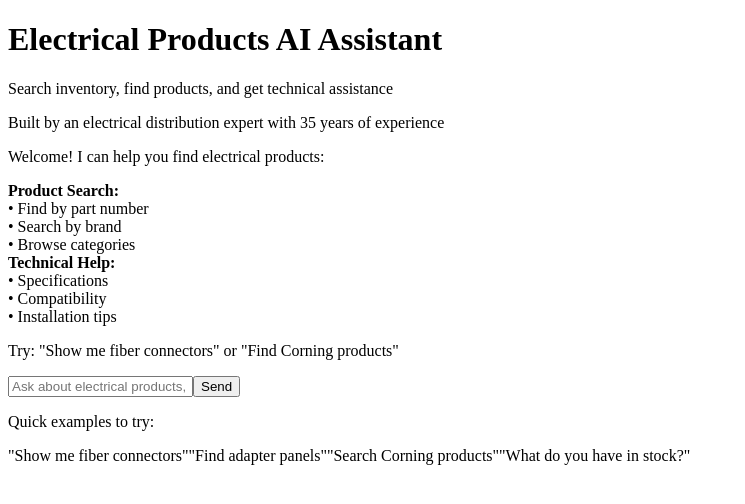
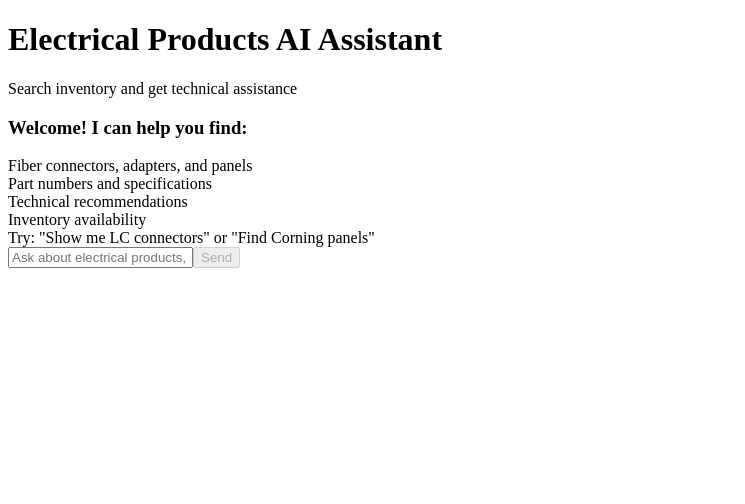
Before and after one commit to srmccombs/electrical-ai-assistant, a Next.js app: page /chat in a window 1280 px wide. Shown: the top 504 px of the page, without its empty margins (0-745 px from the left). Built offline with nearby package versions, Linux system fonts and the light colour scheme.

Commit message:
Update page.tsx

```diff
--- a/app/chat/page.tsx
+++ b/app/chat/page.tsx
@@ -1,64 +1,112 @@
 'use client'
 
 import { useChat } from 'ai/react'
+import { useState } from 'react'
 
 export default function ChatPage() {
   const { messages, input, handleInputChange, handleSubmit, isLoading } = useChat()
+  const [showProductPanel, setShowProductPanel] = useState(false)
+  const [currentProducts, setCurrentProducts] = useState<any[]>([])
+
+  // Extract products from AI response
+  const extractProducts = (content: string) => {
+    const products: any[] = []
+    const lines = content.split('\n')
+
+    lines.forEach(line => {
+      // Look for product pattern: "• PART-NUMBER - BRAND - DESCRIPTION"
+      const match = line.match(/•\s*([A-Z0-9-]+)\s*-\s*([^-]+)\s*-\s*(.+)/)
+      if (match) {
+        products.push({
+          partNumber: match[1].trim(),
+          brand: match[2].trim(),
+          description: match[3].trim(),
+          price: '$' + (Math.random() * 200 + 50).toFixed(2), // Mock pricing
+          availability: Math.random() > 0.3 ? 'In Stock' : 'Limited Stock'
+        })
+      }
+    })
+
+    if (products.length > 0) {
+      setCurrentProducts(products)
+      setShowProductPanel(true)
+    }
+  }
+
+  // Process messages to show products panel
+  const latestMessage = messages[messages.length - 1]
+  if (latestMessage && latestMessage.role === 'assistant' && currentProducts.length === 0) {
+    extractProducts(latestMessage.content)
+  }
 
   return (
-    <div className="min-h-screen bg-gray-50 py-8">
-      <div className="max-w-4xl mx-auto px-4">
-        <div className="text-center mb-8">
-          <h1 className="text-3xl font-bold text-gray-900 mb-2">
-            Electrical Products AI Assistant
-          </h1>
-          <p className="text-gray-600">
-            Search inventory, find products, and get technical assistance
-          </p>
-          <p className="text-sm text-blue-600 mt-2">
-            Built by an electrical distribution expert with 35 years of experience
-          </p>
+    <div className="h-screen bg-gray-50 flex">
+      {/* Left Side - Chat Interface */}
+      <div className={`flex flex-col ${showProductPanel ? 'w-1/2' : 'w-full'} transition-all duration-300`}>
+        {/* Header */}
+        <div className="bg-white border-b border-gray-200 p-4">
+          <h1 className="text-xl font-semibold text-gray-800">Electrical Products AI Assistant</h1>
+          <p className="text-sm text-gray-600">Search inventory and get technical assistance</p>
         </div>
 
-        <div className="bg-white rounded-lg shadow-lg overflow-hidden">
-          <div className="h-96 overflow-y-auto p-6 space-y-4">
+        {/* Chat Messages */}
+        <div className="flex-1 overflow-y-auto p-4 space-y-4">
           {messages.length === 0 ? (
-              <div className="text-center text-gray-500">
-                <p className="mb-4 font-semibold">Welcome! I can help you find electrical products:</p>
-                <div className="grid grid-cols-1 md:grid-cols-2 gap-3 text-sm">
-                  <div className="bg-blue-50 p-3 rounded">
-                    <strong>Product Search:</strong>
-                    <br />• Find by part number
-                    <br />• Search by brand
-                    <br />• Browse categories
+            <div className="text-center text-gray-500 mt-8">
+              <div className="bg-blue-50 rounded-lg p-6 max-w-md mx-auto">
+                <h3 className="font-semibold text-gray-800 mb-3">Welcome! I can help you find:</h3>
+                <div className="space-y-2 text-sm">
+                  <div className="flex items-center gap-2">
+                    <span className="w-2 h-2 bg-blue-500 rounded-full"></span>
+                    <span>Fiber connectors, adapters, and panels</span>
                   </div>
-                  <div className="bg-green-50 p-3 rounded">
-                    <strong>Technical Help:</strong>
-                    <br />• Specifications
-                    <br />• Compatibility
-                    <br />• Installation tips
+                  <div className="flex items-center gap-2">
+                    <span className="w-2 h-2 bg-blue-500 rounded-full"></span>
+                    <span>Part numbers and specifications</span>
+                  </div>
+                  <div className="flex items-center gap-2">
+                    <span className="w-2 h-2 bg-blue-500 rounded-full"></span>
+                    <span>Technical recommendations</span>
+                  </div>
+                  <div className="flex items-center gap-2">
+                    <span className="w-2 h-2 bg-blue-500 rounded-full"></span>
+                    <span>Inventory availability</span>
                   </div>
                 </div>
-                <p className="mt-4 text-xs text-gray-400">
-                  Try: "Show me fiber connectors" or "Find Corning products"
-                </p>
+                <div className="mt-4 text-xs text-gray-500">
+                  Try: "Show me LC connectors" or "Find Corning panels"
+                </div>
+              </div>
             </div>
           ) : (
-              messages.map((message) => (
-                <div
-                  key={message.id}
-                  className={`flex ${
-                    message.role === 'user' ? 'justify-end' : 'justify-start'
-                  }`}
-                >
-                  <div
-                    className={`max-w-xs lg:max-w-md px-4 py-2 rounded-lg ${
+            messages.map((message, index) => (
+              <div key={message.id} className={`flex ${message.role === 'user' ? 'justify-end' : 'justify-start'}`}>
+                <div className={`max-w-[80%] ${
                   message.role === 'user'
-                        ? 'bg-blue-500 text-white'
-                        : 'bg-gray-200 text-gray-900'
-                    }`}
-                  >
-                    <p className="text-sm whitespace-pre-wrap">{message.content}</p>
+                    ? 'bg-blue-600 text-white rounded-lg px-4 py-2'
+                    : 'bg-white border border-gray-200 rounded-lg p-4 shadow-sm'
+                }`}>
+                  {message.role === 'assistant' && (
+                    <div className="flex items-center gap-2 mb-2">
+                      <div className="w-6 h-6 bg-green-500 rounded-full flex items-center justify-center text-white text-xs font-bold">
+                        AI
+                      </div>
+                      <span className="text-xs text-gray-500">Assistant</span>
+                    </div>
+                  )}
+                  <div className={`${message.role === 'user' ? 'text-sm' : 'text-sm text-gray-800'}`}>
+                    {message.content.split('\n').map((line, lineIndex) => {
+                      // Don't show product lines in chat if we have a product panel
+                      if (showProductPanel && line.startsWith('•') && line.includes(' - ')) {
+                        return null
+                      }
+                      return (
+                        <div key={lineIndex} className={lineIndex > 0 ? 'mt-1' : ''}>
+                          {line}
+                        </div>
+                      )
+                    }).filter(Boolean)}
+                  </div>
                 </div>
               </div>
             ))
@@ -66,43 +114,114 @@ export default function ChatPage() {
 
           {isLoading && (
             <div className="flex justify-start">
-                <div className="bg-yellow-100 text-gray-900 max-w-xs lg:max-w-md px-4 py-2 rounded-lg">
-                  <p className="text-sm">🔍 Searching products and analyzing...</p>
+              <div className="bg-white border border-gray-200 rounded-lg p-4 shadow-sm">
+                <div className="flex items-center gap-2 mb-2">
+                  <div className="w-6 h-6 bg-green-500 rounded-full flex items-center justify-center text-white text-xs font-bold">
+                    AI
+                  </div>
+                  <span className="text-xs text-gray-500">Assistant</span>
+                </div>
+                <div className="flex items-center gap-2">
+                  <div className="animate-spin w-4 h-4 border-2 border-blue-500 border-t-transparent rounded-full"></div>
+                  <span className="text-sm text-gray-600">Searching products...</span>
+                </div>
               </div>
             </div>
           )}
         </div>
 
-          <form onSubmit={handleSubmit} className="border-t p-4">
-            <div className="flex space-x-2">
+        {/* Input Area */}
+        <div className="bg-white border-t border-gray-200 p-4">
+          <form onSubmit={handleSubmit} className="flex gap-2">
             <input
               value={input}
               onChange={handleInputChange}
               placeholder="Ask about electrical products, part numbers, or technical specs..."
-                className="flex-1 border border-gray-300 rounded-lg px-3 py-2 focus:outline-none focus:ring-2 focus:ring-blue-500"
+              className="flex-1 border border-gray-300 rounded-lg px-4 py-3 focus:outline-none focus:ring-2 focus:ring-blue-500 focus:border-blue-500"
               disabled={isLoading}
             />
             <button
               type="submit"
-                disabled={isLoading}
-                className="bg-blue-500 text-white px-6 py-2 rounded-lg hover:bg-blue-600 focus:outline-none focus:ring-2 focus:ring-blue-500 disabled:opacity-50"
+              disabled={isLoading || !input.trim()}
+              className="bg-blue-600 hover:bg-blue-700 text-white px-6 py-3 rounded-lg font-medium transition-colors disabled:opacity-50 disabled:cursor-not-allowed"
             >
-                {isLoading ? 'Searching...' : 'Send'}
+              {isLoading ? 'Sending...' : 'Send'}
+            </button>
+          </form>
+        </div>
+      </div>
+
+      {/* Right Side - Product Panel */}
+      {showProductPanel && (
+        <div className="w-1/2 bg-white border-l border-gray-200 flex flex-col">
+          {/* Product Panel Header */}
+          <div className="bg-gray-50 border-b border-gray-200 p-4 flex justify-between items-center">
+            <div>
+              <h2 className="font-semibold text-gray-800">Product Results</h2>
+              <p className="text-xs text-gray-600">{currentProducts.length} products found</p>
+            </div>
+            <button
+              onClick={() => setShowProductPanel(false)}
+              className="text-gray-400 hover:text-gray-600 text-xl"
+            >
+              ×
             </button>
           </div>
-          </form>
+
+          {/* Product List */}
+          <div className="flex-1 overflow-y-auto p-4">
+            <div className="space-y-3">
+              {currentProducts.map((product, index) => (
+                <div key={index} className="border border-gray-200 rounded-lg p-4 hover:shadow-md transition-shadow">
+                  <div className="flex justify-between items-start mb-2">
+                    <div className="font-semibold text-blue-600">{product.partNumber}</div>
+                    <div className="text-lg font-bold text-green-600">{product.price}</div>
                   </div>
 
-        <div className="mt-6 text-center">
-          <p className="text-sm text-gray-600 mb-2">Quick examples to try:</p>
-          <div className="flex flex-wrap justify-center gap-2 text-xs">
-            <span className="bg-gray-200 px-2 py-1 rounded cursor-pointer hover:bg-gray-300">"Show me fiber connectors"</span>
-            <span className="bg-gray-200 px-2 py-1 rounded cursor-pointer hover:bg-gray-300">"Find adapter panels"</span>
-            <span className="bg-gray-200 px-2 py-1 rounded cursor-pointer hover:bg-gray-300">"Search Corning products"</span>
-            <span className="bg-gray-200 px-2 py-1 rounded cursor-pointer hover:bg-gray-300">"What do you have in stock?"</span>
+                  <div className="text-sm text-gray-600 mb-1">
+                    <span className="font-medium">Brand:</span> {product.brand}
+                  </div>
+
+                  <div className="text-sm text-gray-800 mb-3">
+                    {product.description}
+                  </div>
+
+                  <div className="flex justify-between items-center">
+                    <span className={`text-xs px-2 py-1 rounded-full ${
+                      product.availability === 'In Stock'
+                        ? 'bg-green-100 text-green-800'
+                        : 'bg-yellow-100 text-yellow-800'
+                    }`}>
+                      {product.availability}
+                    </span>
+
+                    <div className="flex gap-2">
+                      <button className="text-xs bg-blue-50 text-blue-600 px-3 py-1 rounded hover:bg-blue-100 transition-colors">
+                        View Details
+                      </button>
+                      <button className="text-xs bg-green-50 text-green-600 px-3 py-1 rounded hover:bg-green-100 transition-colors">
+                        Add to Quote
+                      </button>
                     </div>
                   </div>
                 </div>
+              ))}
+            </div>
+          </div>
+
+          {/* Product Panel Footer */}
+          <div className="border-t border-gray-200 p-4 bg-gray-50">
+            <div className="flex gap-2">
+              <button className="flex-1 bg-blue-600 text-white py-2 px-4 rounded-lg hover:bg-blue-700 transition-colors">
+                Request Quote for All
+              </button>
+              <button className="flex-1 bg-gray-600 text-white py-2 px-4 rounded-lg hover:bg-gray-700 transition-colors">
+                Export List
+              </button>
+            </div>
+          </div>
+        </div>
+      )}
     </div>
   )
 }
```
Lines whose indentation alone changed are shown as unchanged.
